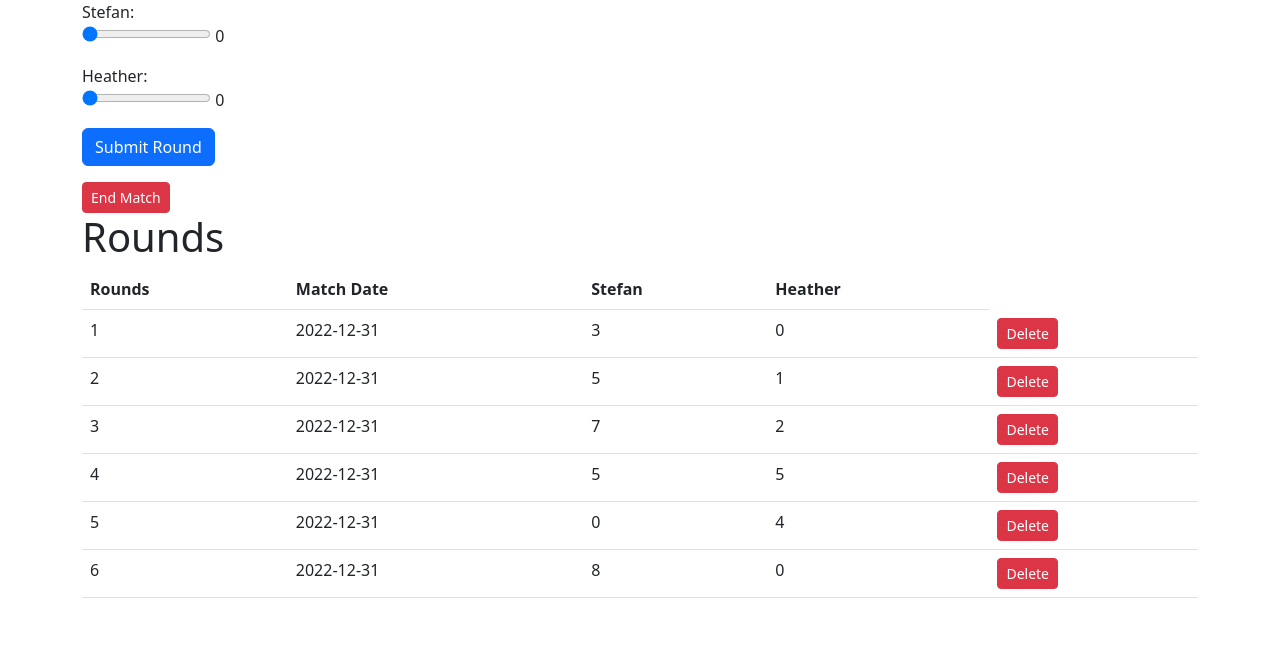
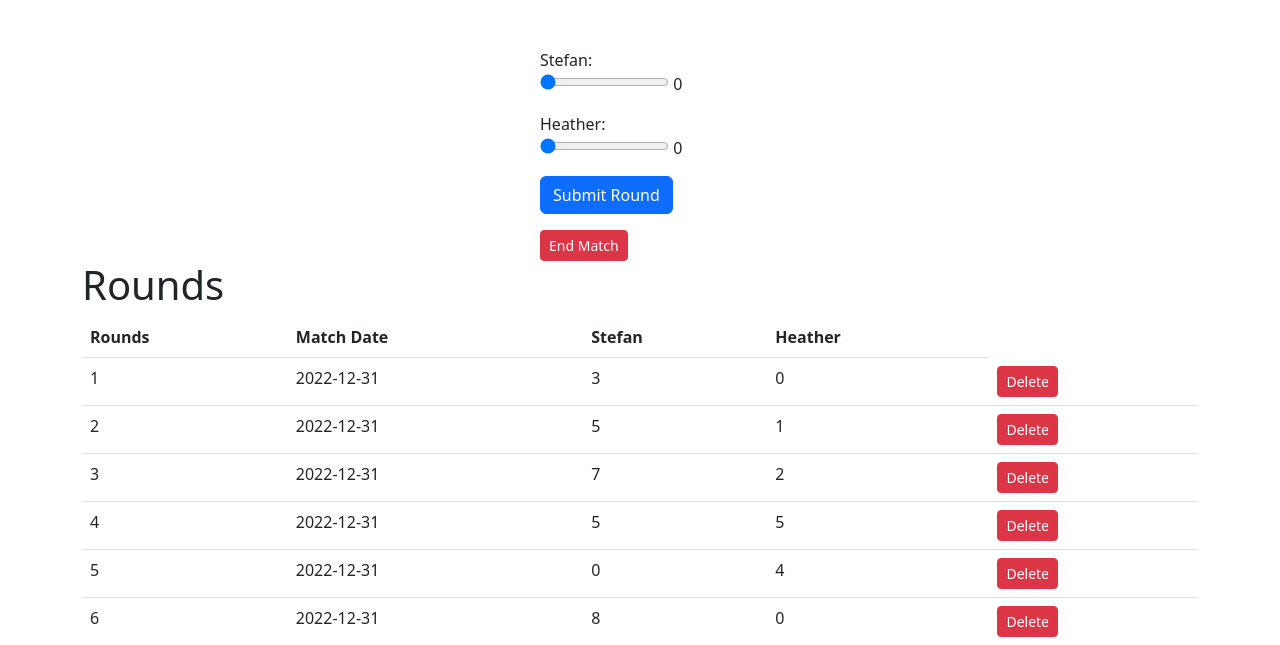
Before and after one commit to sjvonstein/Cornhole, a Flask app: page /score-keeper in a window 1280 px wide. Shown: the part 56-701 px from the top of the page. Run offline with Flask 3, Linux system fonts and the light colour scheme; data comes from the database, SQL or seed files in the repository; some libraries are stand-ins or nearby versions.

Commit message:
added spacing and centered the inputs

```diff
--- a/website/templates/score-keeper.html
+++ b/website/templates/score-keeper.html
@@ -2,7 +2,9 @@
 {% block title %}Score Keeper{% endblock %}
 
 {% block content %}
-
+<br />
+<br />
+<div class="mx-auto" style="width: 200px;">
 <form method="POST" action="{{ url_for('views.add_round', match_id=match.id) }}">
     <label for="player1_score">{{ players[match.player1] }}: </label>
     <div class="mb-3">
@@ -40,7 +42,7 @@ action="{{ url_for('views.complete_match', match_id=match.id) }}">
 <input type="submit" class="btn btn-sm btn-danger" value="End Match"
     onclick="return confirm('Are you sure you want to end this match?')">
 </form>
-
+</div>
 <script>
     const score1 = document.querySelector("#player1_score");
     const score2 = document.querySelector("#player2_score");
```
